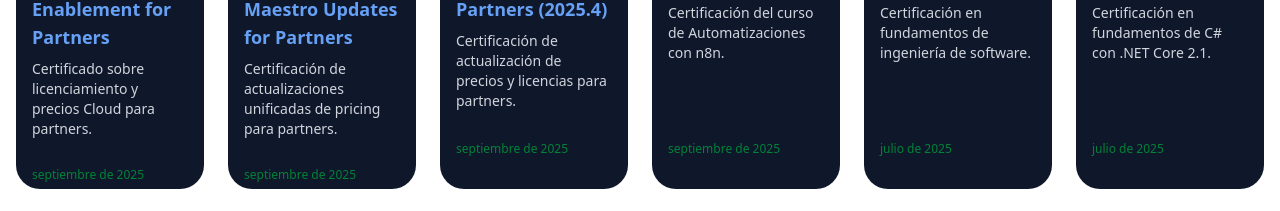
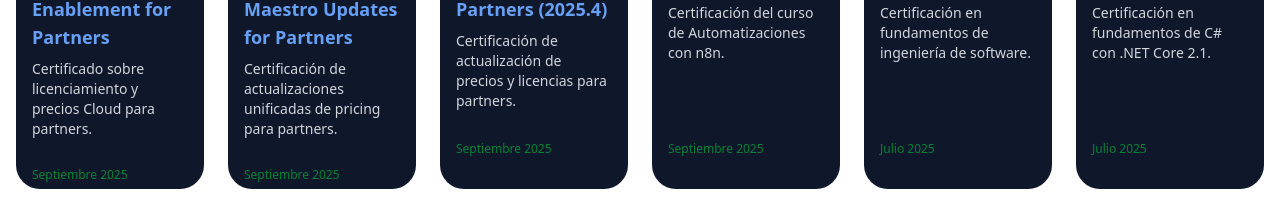
Before and after one commit to JFEspanolito/jfespanolito.dev, a Next.js app: page / in a window 1280 px wide. Shown: the part 1177-1388 px from the top of the page. Built offline with nearby package versions, Linux system fonts and the light colour scheme.

Commit message:
update translate for certificate

```diff
--- a/components/icons/instagram.tsx
+++ b/components/icons/instagram.tsx
@@ -103,4 +103,3 @@
 );
 
 export { Instagram };
-export default Instagram;
--- a/components/layout/SocialDock.tsx
+++ b/components/layout/SocialDock.tsx
@@ -21,7 +21,9 @@
   const sizeClass = iconSizes[size] || iconSizes[2];
   const iconClass = `${sizeClass} fill-current text-white`;
 
-  switch (iconName.toLowerCase()) {
+  const normalizedIcon = iconName.toLowerCase().trim();
+
+  switch (normalizedIcon) {
     case "mail":
       return <Mail className={iconClass} />;
     case "github":
@@ -37,7 +39,10 @@
     case "wakatime":
       return <Wakatime className={iconClass} />;
     default:
-      return <span className="text-xs">?</span>;
+      if (typeof window !== 'undefined') {
+        console.warn(`Icon not found: "${iconName}" (normalized: "${normalizedIcon}")`);
+      }
+      return <Wakatime className={iconClass} />;
   }
 };
 
--- a/components/sections/Certificate.tsx
+++ b/components/sections/Certificate.tsx
@@ -18,7 +18,9 @@
 import ButtonBasic from "@/components/buttons/ButtonBasic";
 import { useLanguage } from "@/contexts/LanguageContext";
 
-type CertificateItem = (typeof certificatesData.ES)[number] | (typeof certificatesData.EN)[number];
+type CertificateItem =
+  | (typeof certificatesData.ES)[number]
+  | (typeof certificatesData.EN)[number];
 
 export function Certificate() {
   const { language, t } = useLanguage();
@@ -47,10 +49,17 @@
         <p className="text-xs sm:text-sm text-gray-300 flex-1">{cert.resume}</p>
         {cert.date && (
           <p className="text-xs text-(--secondary-accent) mt-3">
-            {new Date(cert.date).toLocaleDateString("es-ES", {
-              year: "numeric",
-              month: "long",
-            })}
+            {(() => {
+              const date = new Date(cert.date);
+              const opts: Intl.DateTimeFormatOptions = { year: "numeric", month: "long" };
+              let formatted = date.toLocaleDateString(
+                language === "EN" ? "en-US" : "es-ES",
+                opts
+              );
+              formatted = formatted.replace(" de ", " ");
+              // Capitalize first letter
+              return formatted.charAt(0).toUpperCase() + formatted.slice(1);
+            })()}
           </p>
         )}
       </div>
@@ -71,7 +80,7 @@
     <motion.section
       id="experience"
       className="w-full py-20 bg-transparent"
-      style={{ backgroundColor: 'rgba(19, 16, 31, 0.6)' }}
+      style={{ backgroundColor: "rgba(19, 16, 31, 0.6)" }}
       initial={{ opacity: 0, filter: "blur(10px)", y: 20 }}
       whileInView={{ opacity: 1, filter: "blur(0px)", y: 0 }}
       transition={{ duration: 0.5, ease: "easeOut" }}
@@ -79,7 +88,7 @@
     >
       <div className="max-w-6xl mx-auto px-4">
         <h2 className="text-3xl md:text-4xl font-bold text-center mb-16 text-white tracking-tight">
-          {t('certificates')} ({totalCertificates})
+          {t("certificates")} ({totalCertificates})
         </h2>
 
         <div className="grid grid-cols-1 md:grid-cols-2 lg:grid-cols-4 gap-6 mt-8">
@@ -94,7 +103,7 @@
           <TopSecret size="100" direction="bottom">
             <TopSecretTrigger asChild>
               <ButtonBasic
-                title={`${t('seeMore')} (${totalCertificates - 4})`}
+                title={`${t("seeMore")} (${totalCertificates - 4})`}
                 typeButton={1}
                 size={2}
               />
@@ -121,9 +130,9 @@
               </TopSecretClose>
 
               <TopSecretHeader>
-                <TopSecretTitle>{t('allCertificates')}</TopSecretTitle>
+                <TopSecretTitle>{t("allCertificates")}</TopSecretTitle>
                 <TopSecretDescription>
-                  {totalCertificates - 4} {t('certificates').toLowerCase()}
+                  {totalCertificates - 4} {t("certificates").toLowerCase()}
                 </TopSecretDescription>
               </TopSecretHeader>
 
```
